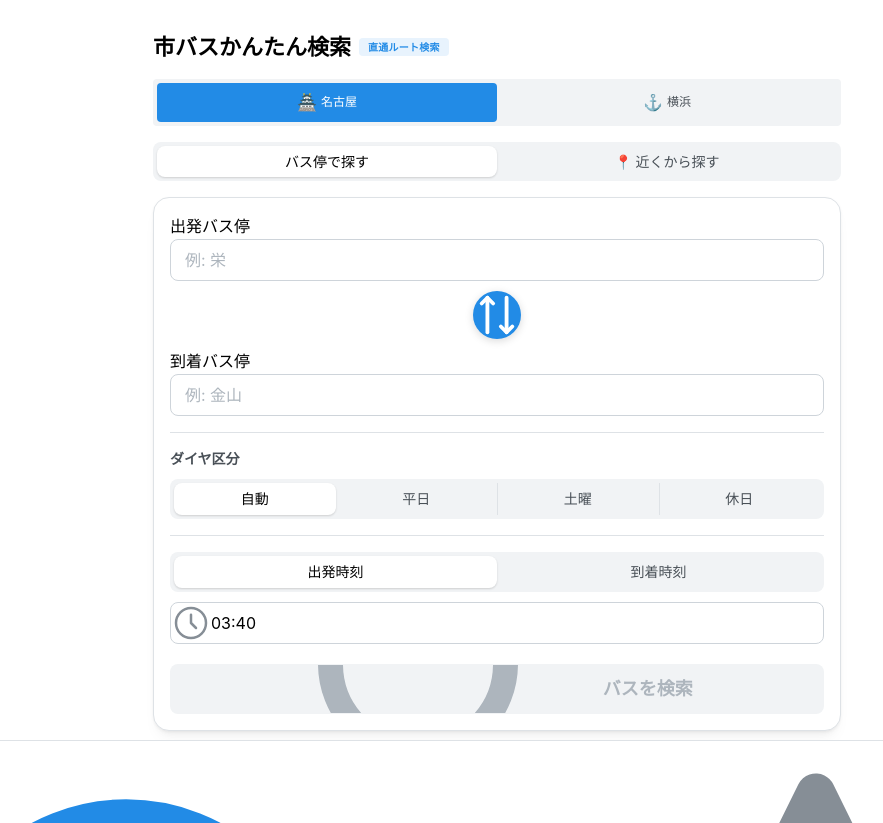
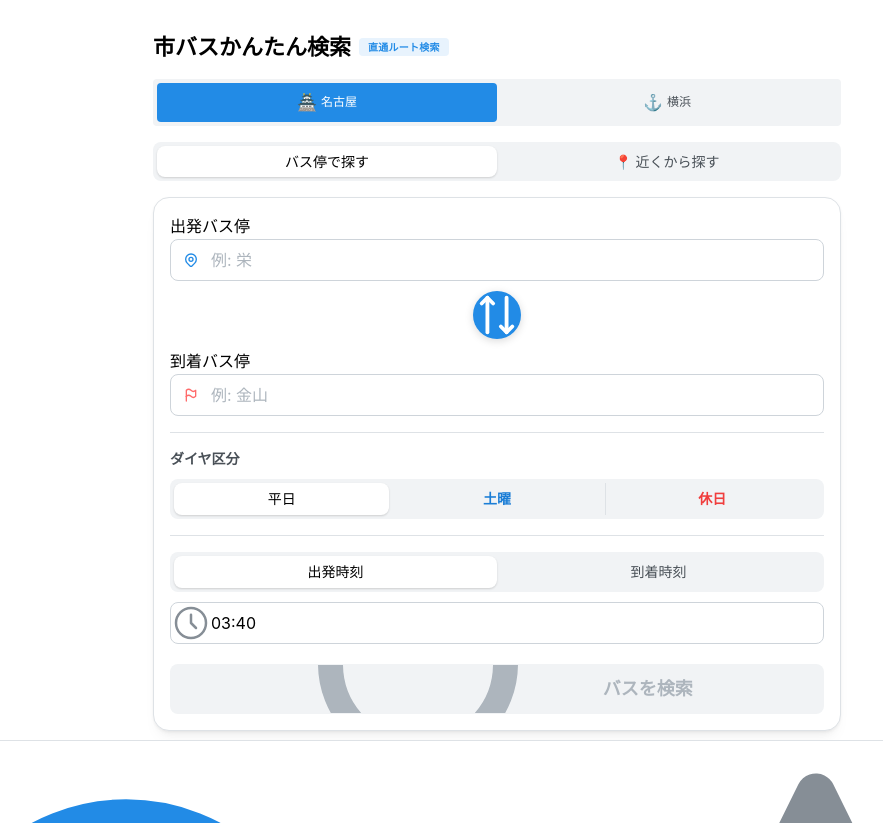
Before and after one commit to sinoda1114/shibasu-keiro, a Next.js app: page / in a window 1280 px wide. Shown: the whole page, without its empty margins (143-1026 px from the left). Built offline with nearby package versions, Linux system fonts and the light colour scheme.

Commit message:
feat: UI改善 — ダイヤタブ色分け・自動廃止・バス停アイコン・時刻アイコン (#85)

```diff
--- a/app/page.tsx
+++ b/app/page.tsx
@@ -21,14 +21,14 @@ import {
   Badge,
   rem,
 } from '@mantine/core'
-import { IconArrowsUpDown, IconSearch, IconClock, IconX, IconStar, IconCurrentLocation } from '@tabler/icons-react'
+import { IconArrowsUpDown, IconSearch, IconClock, IconX, IconStar, IconCurrentLocation, IconMapPin, IconFlag } from '@tabler/icons-react'
 import { saveSearchHistory, getSearchHistory, type SearchHistoryItem } from '@/lib/search-history/local-storage'
 import { getStopFavorites, toggleStopFavorite, type StopFavorite } from '@/lib/stop-favorites/local-storage'
 import { LAST_FROM_STOP_KEY, LAST_AREA_KEY } from '@/lib/storage-keys'
 import { AreaSelector } from '@/components/search/AreaSelector'
 import { DEFAULT_AREA_ID } from '@/lib/providers/providers'
 
-type DayType = 'auto' | 'weekday' | 'saturday' | 'holiday'
+type DayType = 'weekday' | 'saturday' | 'holiday'
 type TimeMode = 'depart' | 'arrive'
 type SearchMode = 'stop' | 'nearby'
 
@@ -278,7 +278,7 @@ function SearchPageContent() {
   const [toData, setToData] = useState<string[]>([])
   const [fromLoading, setFromLoading] = useState(false)
   const [toLoading, setToLoading] = useState(false)
-  const [dayType, setDayType] = useState<DayType>(() => (searchParams.get('dayType') as DayType) ?? 'auto')
+  const [dayType, setDayType] = useState<DayType>(() => (searchParams.get('dayType') as DayType) ?? getTodayDayType())
   const [timeMode, setTimeMode] = useState<TimeMode>(() => (searchParams.get('timeMode') as TimeMode) ?? 'depart')
   const [specifiedTime, setSpecifiedTime] = useState(() => searchParams.get('time') ?? getNowTime())
 
@@ -395,7 +395,6 @@ function SearchPageContent() {
 
   const handleSearch = () => {
     if (!fromStop || !toStop) return
-    const resolvedDayType = dayType === 'auto' ? getTodayDayType() : dayType
     const resolvedTime = specifiedTime
 
     // 「戻る」時に入力状態を復元するため、ホームURLを同期的に更新する
@@ -408,7 +407,7 @@ function SearchPageContent() {
     const params = new URLSearchParams({
       from: fromStop,
       to: toStop,
-      dayType: resolvedDayType,
+      dayType,
       time: resolvedTime,
       timeMode,
       area,
@@ -425,12 +424,11 @@ function SearchPageContent() {
     navigator.geolocation.getCurrentPosition(
       (pos) => {
         setGpsLoading(false)
-        const resolvedDayType = dayType === 'auto' ? getTodayDayType() : dayType
         const params = new URLSearchParams({
           lat: String(pos.coords.latitude),
           lon: String(pos.coords.longitude),
           to: toStop,
-          dayType: resolvedDayType,
+          dayType,
           time: specifiedTime,
           timeMode,
           area,
@@ -497,6 +495,7 @@ function SearchPageContent() {
                       radius="md"
                       size="md"
                       comboboxProps={{ shadow: 'md' }}
+                      leftSection={<IconMapPin size={16} color="var(--mantine-color-blue-6)" />}
                       renderOption={renderStopOption}
                       rightSection={
                         fromLoading ? (
@@ -550,6 +549,7 @@ function SearchPageContent() {
                   radius="md"
                   size="md"
                   comboboxProps={{ shadow: 'md' }}
+                  leftSection={<IconFlag size={16} color="var(--mantine-color-red-5)" />}
                   renderOption={renderStopOption}
                   rightSection={
                     toLoading ? (
@@ -580,10 +580,9 @@ function SearchPageContent() {
                   value={dayType}
                   onChange={(v) => setDayType(v as DayType)}
                   data={[
-                    { label: '自動', value: 'auto' },
                     { label: '平日', value: 'weekday' },
-                    { label: '土曜', value: 'saturday' },
-                    { label: '休日', value: 'holiday' },
+                    { label: <Text size="sm" fw={600} c="blue.7" component="span">土曜</Text>, value: 'saturday' },
+                    { label: <Text size="sm" fw={600} c="red.7" component="span">休日</Text>, value: 'holiday' },
                   ]}
                   radius="md"
                   fullWidth
```
Also changed, not shown: components/search/SearchResultCard.tsx (+17 -5 lines).
